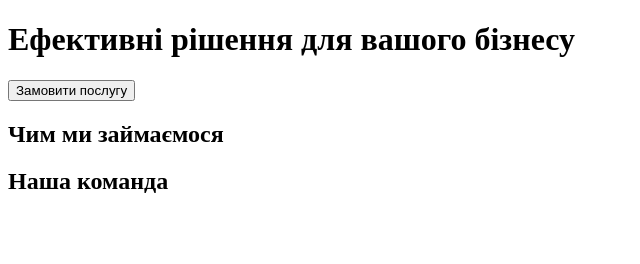
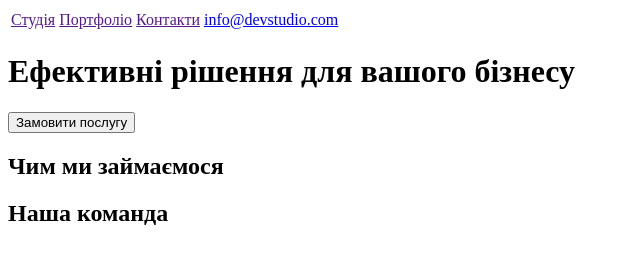
Before and after one commit to Andrikck/Svyryduk_Andrii_IPZ_31, a plain HTML site: page index.html in a window 1280 px wide. Shown: the whole page, without its empty margins (0-640 px from the left). Drawn offline with Linux system fonts and the light colour scheme.

Commit message:
Шапка2
Оформлення шапки за допомогою таблиці

```diff
--- a/index.html
+++ b/index.html
@@ -7,6 +7,21 @@
 
     <title>WebStudio</title>
     </head>
+
+    <header>
+        <table>
+        <div id= "WebStudio">
+            <tr>
+                <td><a href="">Студія</a></td>
+                <td><a href="">Портфоліо</a></td>
+                <td><a href="">Контакти</a></td>
+                <td><a href="/">info@devstudio.com</a></td>
+            </tr>
+
+        </div>
+        </table>
+
+    </header>
 
     <body>
 
```
